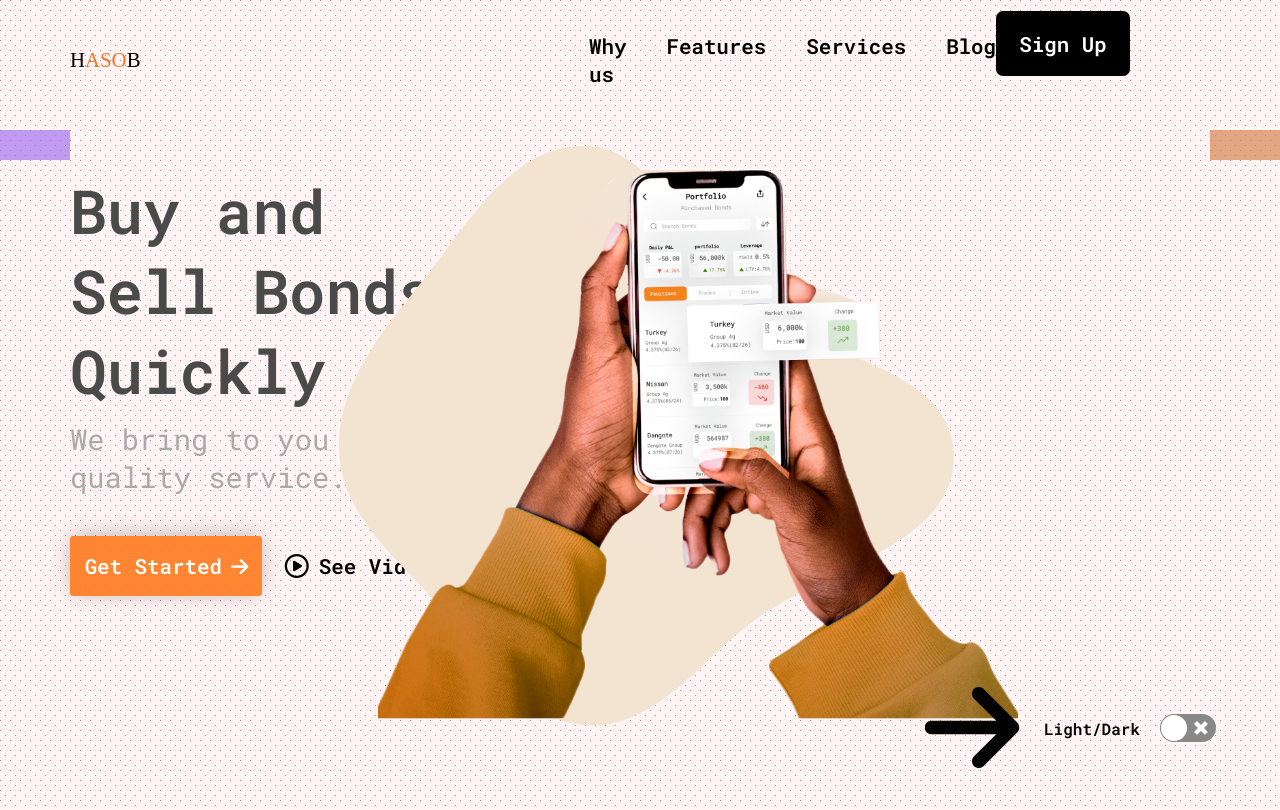
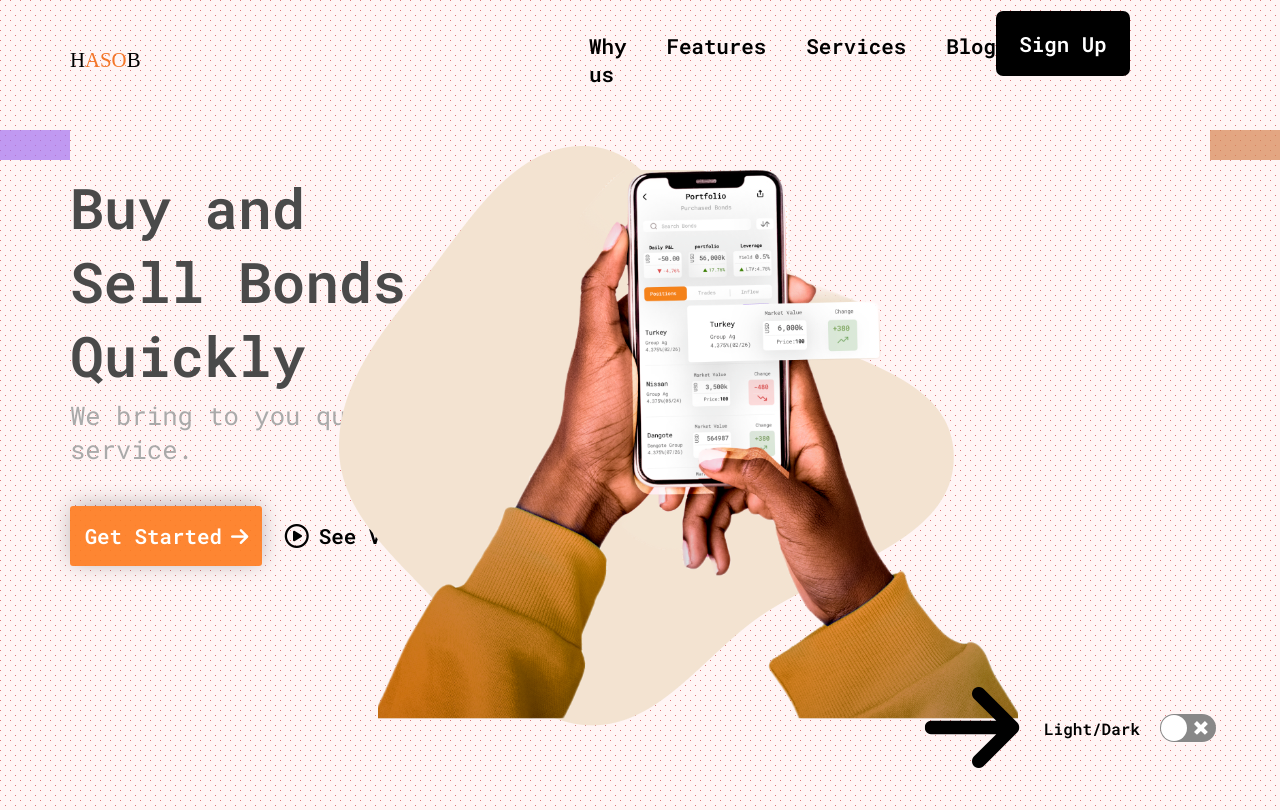
Before and after one commit to timmbach/hasob-landingpage, a React (Create React App) app: page / in a window 1280 px wide. Built offline with nearby package versions, Linux system fonts and the light colour scheme; a web font is replaced by a local one.

Commit message:
adjustments to fontsize

```diff
--- a/src/App.css
+++ b/src/App.css
@@ -164,18 +164,18 @@ li + li {
 }
 
 #light .hero_article h1 {
-  font-size: 3.8rem;
+  font-size: 3.5rem;
   color: #4a4a4a;
   margin-top: 0;
 }
 #dark .hero_article h1 {
-  font-size: 3.8rem;
+  font-size: 3.5rem;
   color: #dddbdb;
   margin-top: 0;
 }
 .hero_article p {
   color: #aaaaaa;
-  font-size: 1.8rem;
+  font-size: 1.6rem;
   margin-top: -5vh;
 }
 
```
